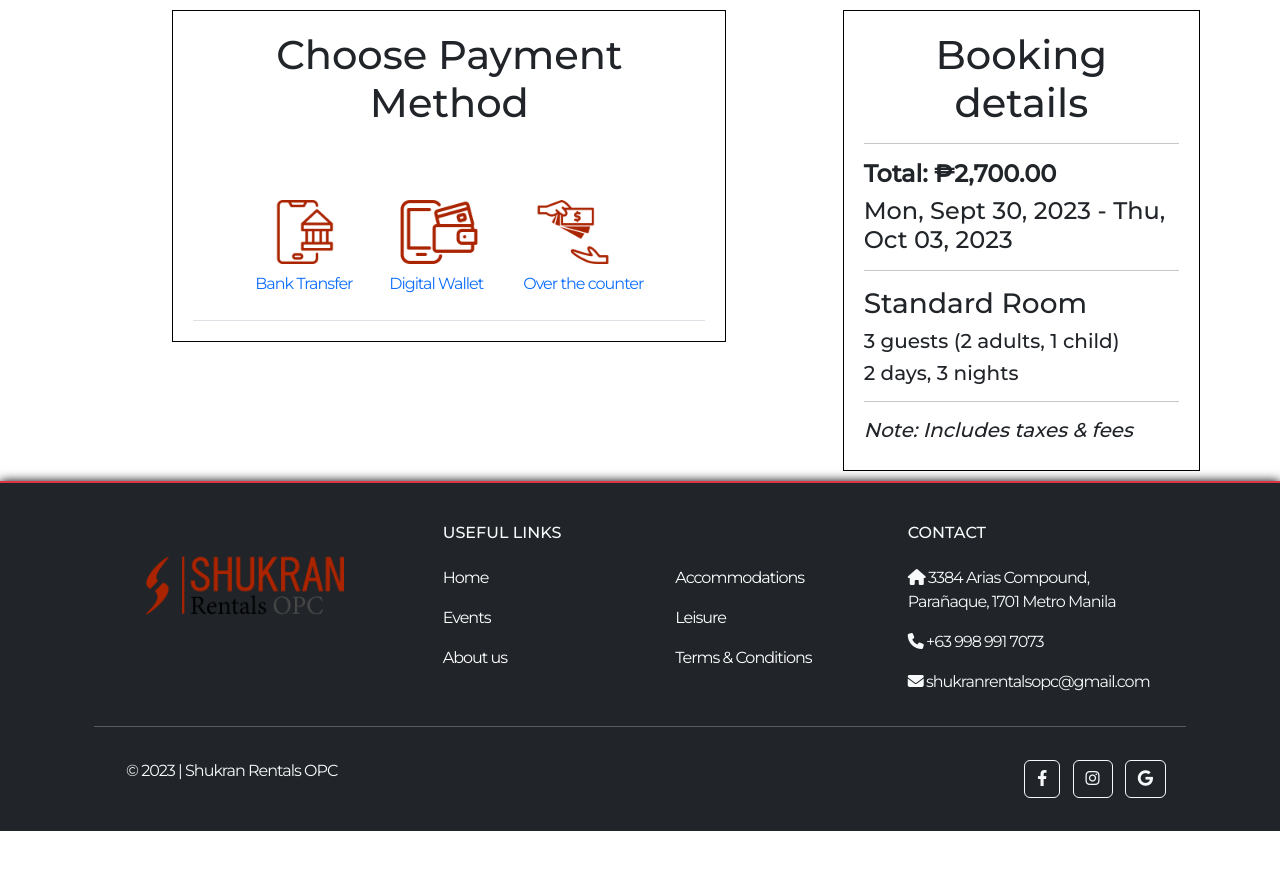
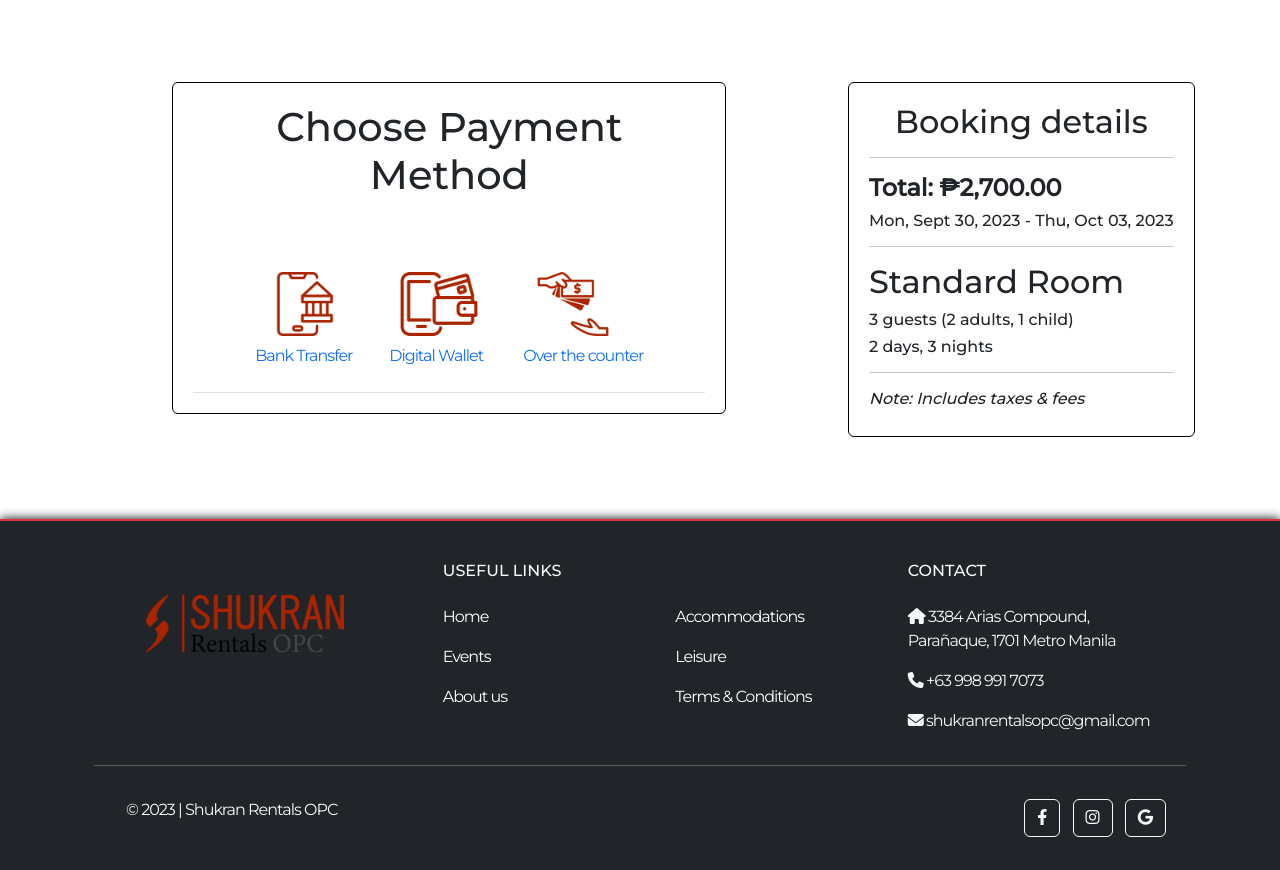
Before and after one commit to mattaniban25/shukran-rentals, a PHP site: page /php/mode-of-payment.php in a window 1280 px wide. Shown: the part 162-1032 px from the top of the page. Before the commit the page ends 993 px from the top, so only its background shows below. Run offline with PHP 8.4, Linux system fonts and the light colour scheme; some libraries are stand-ins or nearby versions.

Commit message:
changes for mode of payment

```diff
--- a/php/mode-of-payment.php
+++ b/php/mode-of-payment.php
@@ -28,10 +28,11 @@
     <?php include 'header.php'; ?>
 
 
-    <div class="container">
+    <br><br><br>
+    <div class="container" >
     <div class="row" align="center">
         <div class="col-lg-8">
-            <div class="container w-75 payment-container">
+            <div class="container w-75 payment-container rounded-2">
                 <h1>Choose Payment Method</h1>
                 <br><br>
 
@@ -216,23 +217,23 @@
 
         <div class="col-lg-4 col-sm-12">
 
-                <div class="container payment-container">
-                    <h1>Booking details</h1>
+                <div class="container payment-container rounded-2" style="width:fit-content">
+                    <h1 class="fs-2">Booking details</h1>
                     <hr>
-                    <h4 style="text-align:left;"><b>Total: ₱2,700.00</b></h4>
-                    <h4 style="text-align:left;">Mon, Sept 30, 2023 - Thu, Oct 03, 2023</h4>
+                    <h1 style="text-align:left;" class="fs-4"><b>Total: ₱2,700.00</b></h1>
+                    <h1 style="text-align:left;" class="fs-6">Mon, Sept 30, 2023 - Thu, Oct 03, 2023</h1>
                     <hr>
-                    <h3 style="text-align:left;">Standard Room</h3>
-                    <h5 style="text-align:left;">3 guests (2 adults, 1 child)</h5>
-                    <h5 style="text-align:left;">2 days, 3 nights</h5>
+                    <h1 style="text-align:left;" class="fs-2">Standard Room</h1>
+                    <h1 style="text-align:left;" class="fs-6">3 guests (2 adults, 1 child)</h1>
+                    <h1 style="text-align:left;" class="fs-6">2 days, 3 nights</h1>
                     <hr>
-                    <h5 style="text-align:left;"><i>Note: Includes taxes & fees</i></h5>
+                    <h1 style="text-align:left;" class="fs-6"><i>Note: Includes taxes & fees</i></h1>
                 </div>
         </div>
     </div>
 </div>
 
-
+<br><br><br>
 
     <?php include 'footer.php'; ?>
   </body>
```
